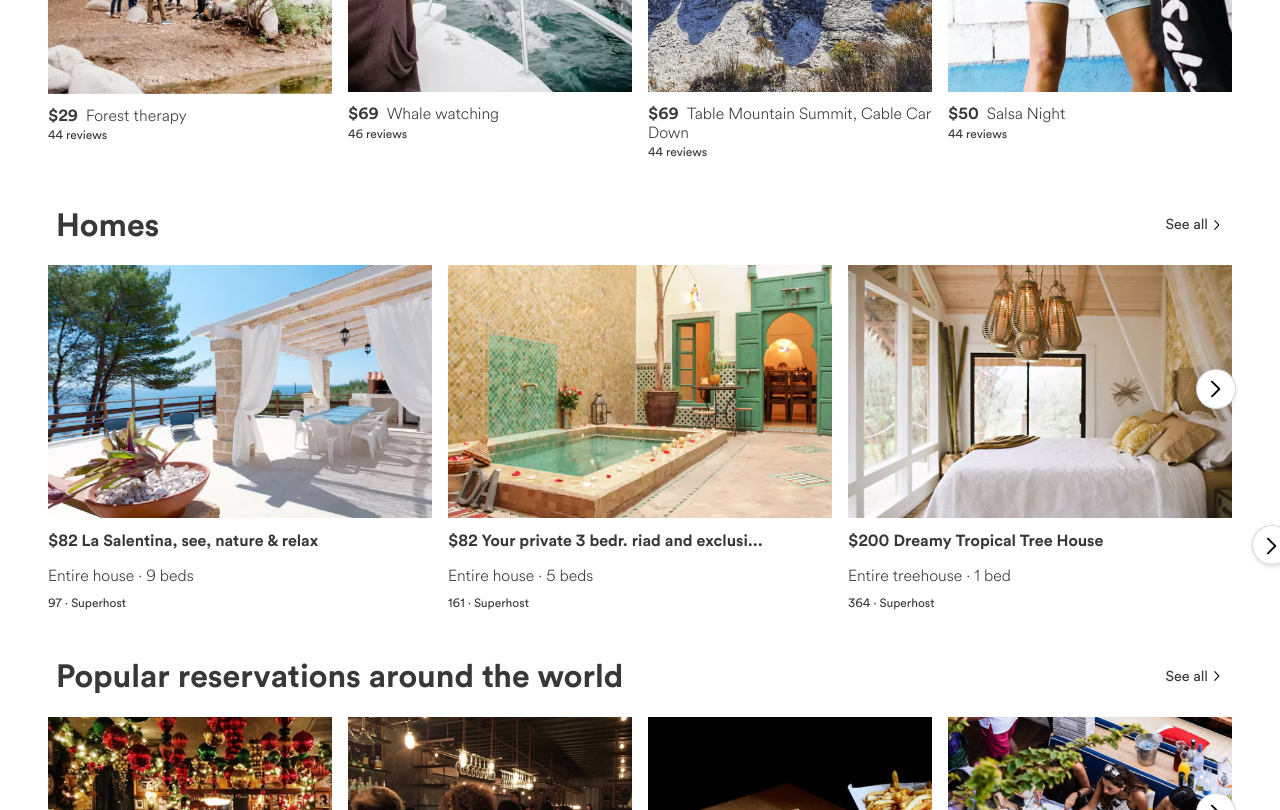
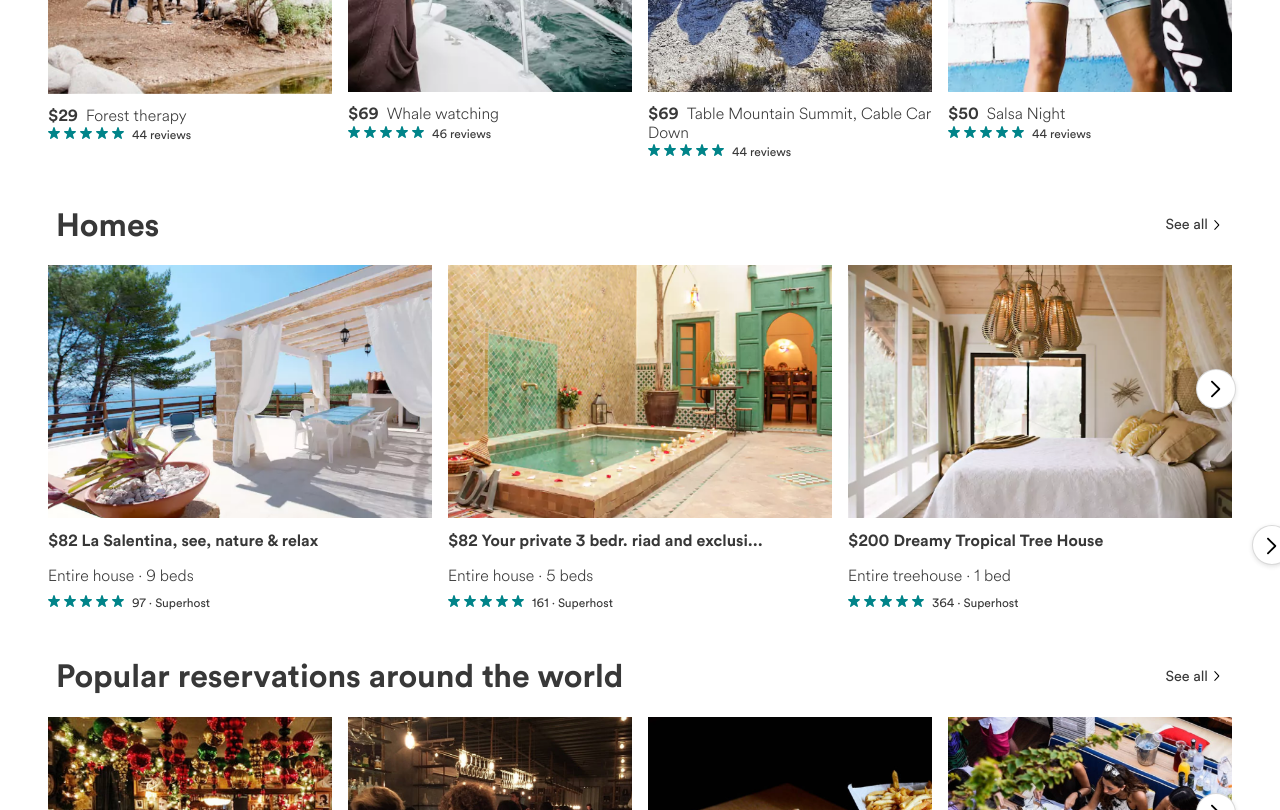
Before and after one commit to aspitsin/airbnb-demo-frontend, a React (Create React App) app: page / in a window 1280 px wide. Shown: the part 700-1510 px from the top of the page. Built offline with nearby package versions, Linux system fonts and the light colour scheme.

Commit message:
Fix Stars

```diff
--- a/src/Landing/Experiences/index.js
+++ b/src/Landing/Experiences/index.js
@@ -6,6 +6,7 @@ import img1 from "./img1.png";
 import img2 from "./img2.png";
 import img3 from "./img3.png";
 import img4 from "./img4.png";
+import StarWrapper from "../Stars/index";
 
 const Experiences = styled.section`
   position: relative;
@@ -55,6 +56,7 @@ export default () => {
                 <CardTitle>Forest therapy</CardTitle>
               </Link>
               <div>
+                <StarWrapper />
                 <Reviews>44 reviews</Reviews>
               </div>
             </Card>
@@ -70,6 +72,7 @@ export default () => {
                 <CardTitle>Whale watching</CardTitle>
               </Link>
               <div>
+                <StarWrapper />
                 <Reviews>46 reviews</Reviews>
               </div>
             </Card>
@@ -85,6 +88,7 @@ export default () => {
                 <CardTitle>Table Mountain Summit, Cable Car Down</CardTitle>
               </Link>
               <div>
+                <StarWrapper />
                 <Reviews>44 reviews</Reviews>
               </div>
             </Card>
@@ -100,6 +104,7 @@ export default () => {
                 <CardTitle>Salsa Night</CardTitle>
               </Link>
               <div>
+                <StarWrapper />
                 <Reviews>44 reviews</Reviews>
               </div>
             </Card>
--- a/src/Landing/Homes/index.js
+++ b/src/Landing/Homes/index.js
@@ -5,6 +5,7 @@ import { Card, Link, SeeAll, Image, SliderArrow, Slider } from "../styled";
 import img1 from "./relax.png";
 import img2 from "./privatebedr.png";
 import img3 from "./TropicalHouse.png";
+import StarWrapper from "../Stars/index";
 
 const Homes = styled.section`
   position: relative;
@@ -59,7 +60,7 @@ export default () => {
                 <CardTitle>$82 La Salentina, see, nature & relax</CardTitle>
               </Link>
               <Description>Entire house · 9 beds</Description>
-
+              <StarWrapper />
               <Superhost>97 · Superhost</Superhost>
             </Card>
           </div>
@@ -72,7 +73,7 @@ export default () => {
                 </CardTitle>
               </Link>
               <Description>Entire house · 5 beds</Description>
-
+              <StarWrapper />
               <Superhost>161 · Superhost</Superhost>
             </Card>
           </div>
@@ -83,7 +84,7 @@ export default () => {
                 <CardTitle>$200 Dreamy Tropical Tree House</CardTitle>
               </Link>
               <Description>Entire treehouse · 1 bed</Description>
-
+              <StarWrapper />
               <Superhost>364 · Superhost</Superhost>
             </Card>
           </div>
```
